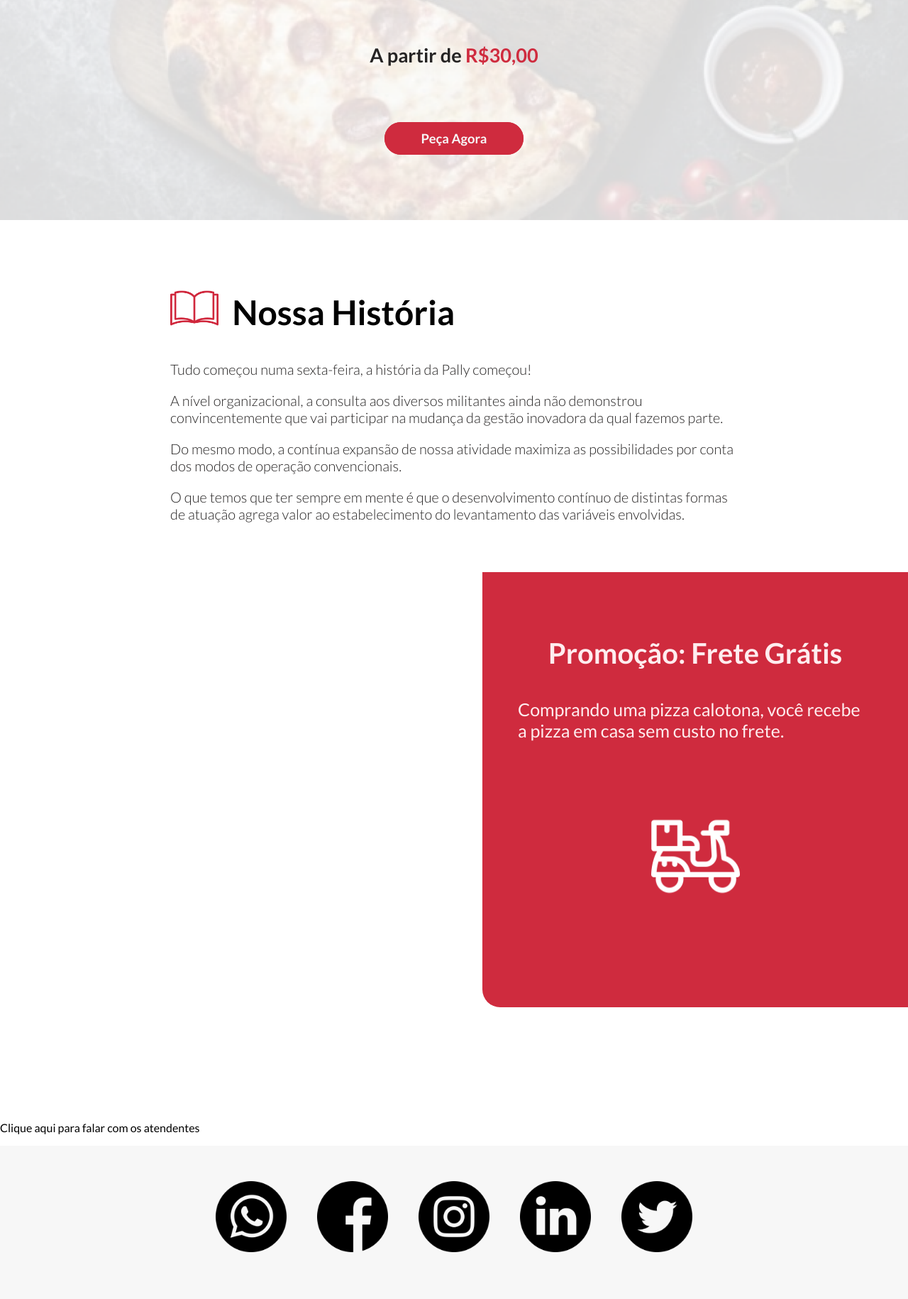
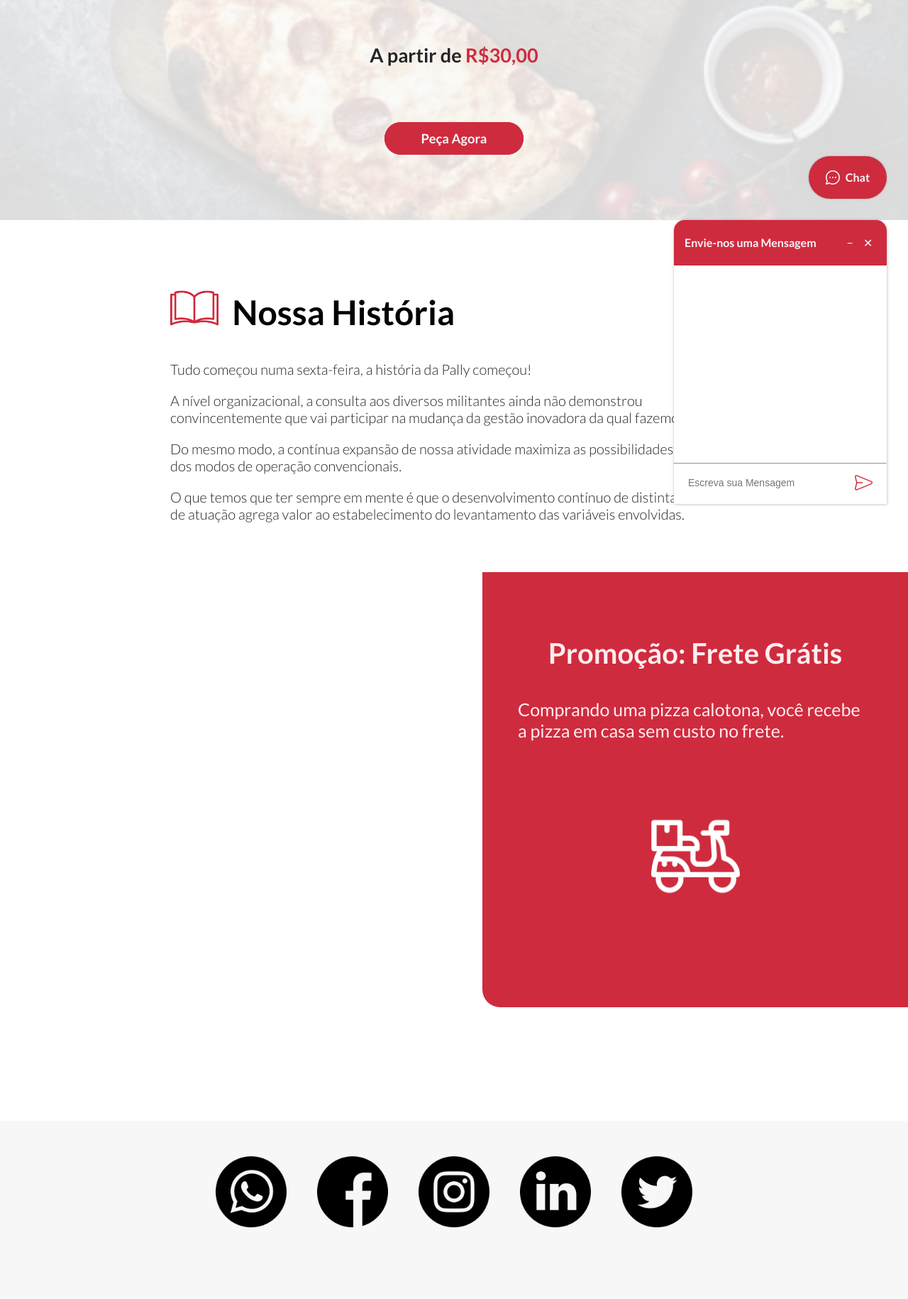
Before and after one commit to alissonpeloso/Pally, a PHP site: page / in a window 1280 px wide. Shown: the part 490-2320 px from the top of the page at 71% size. Run offline with PHP 8.4, Linux system fonts and the light colour scheme.

Commit message:
add chat and whatsapp button

```diff
--- a/css/style.css
+++ b/css/style.css
@@ -553,11 +553,136 @@ footer #infos #text{
     color: #F7F7F7;
 }
 
+#chat{
+    bottom: -400px;
+    width: 300px;
+    height: 400px;
+    position: fixed;
+    bottom: 0;
+    right: 30px;
+    background-color: white;
+    box-shadow: rgb(6 19 43 / 25%) 0px 0px 3px, rgb(6 19 43 / 3%) 3px 3px 3px, rgb(6 19 43 / 3%) 3px 0px 6px, rgb(6 19 43 / 4%) -2px 2px 5px, rgb(6 19 43 / 2%) 3px 2px 5px, rgb(6 19 43 / 1%) 0px 2px 2px;
+    border-radius: 15px 15px 0px 0px;
+    transition: 0.4s;
+}
+
+#chat.minimized{
+    transform: translateY(337px);
+}
+
+#chat.closed{
+    transform: translateY(400px);
+}
+
+#chat #header{
+    color: #F7F7F7;
+    padding: 1px 15px;
+    background-color: #CF2B3E;
+    border-radius: 15px 15px 0px 0px;
+    display: flex;
+    align-items: center;
+}
+
+#chat #header h4{
+    width: 100%;
+}
+
+.close_button, .minimize_button{
+    border-radius: 25px;
+    transition: all 0.2s;
+    width: 23px;
+    margin-left: 3px;
+    text-align: center;
+    padding: 2px;
+}
+
+.close_button:hover, .minimize_button:hover{
+    cursor: pointer;
+    background-color: #F7F7F7;
+    color: #CF2B3E;
+}
+
+#chat #content{
+    padding: 1px 15px;
+    height: 67%;
+}
+
+#message{
+    display: flex;
+    justify-content: space-between;
+}
+
+#message label{
+    width: 80%;
+    display: block;
+}
+
+#send_message {
+    display: block;
+    padding: 10px;
+    font-size: 14px;
+    margin-left: 10px;
+    border: none;
+    width: 90%;
+}
+
+#send_button{
+    display: block;
+    width: 25px;
+    margin-right: 20px;
+}
+
+#send_button:hover{
+    cursor: pointer;
+}
+
+#chat_button{
+    width: 70px;
+    position: fixed;
+    right: 30px;
+    bottom: 30px;
+    padding: 20px;
+    background-color: #CF2B3E;
+    border-radius: 40px;
+    display: flex;
+    justify-content: space-around;
+    box-shadow: rgb(6 19 43 / 25%) 0px 0px 3px;
+    transition: all 0.4s;
+}
+
+#chat_button.hide{
+    display: none;
+}
+
+#chat_button:hover{
+    transform: scale(1.1);
+    cursor: pointer;
+}
+
+#chat_button p{
+    display: block;
+    margin: 0px;
+    color: #F7F7F7;
+    font-weight: bold;
+}
+
+#chat_button img{
+    width: 20px;
+}
+
+#whatsapp_button{
+    display: none;
+}
+
 @media only screen and (max-width: 1100px){
     #nav-bar {
         height: 16vh;
         width: 100%;
         flex-direction: row;
+    }
+
+    .img-dest{
+        height: 84vh;
     }
 
     .content{
--- a/index.html
+++ b/index.html
@@ -10,8 +10,6 @@
     <title>Pally | Home</title>
     <link rel="stylesheet" href="css/style.css">
 </head>
-
-<script src="javascript/script.js"></script>
 
 <body>
     <div id="nav-bar">
@@ -69,8 +67,29 @@
     </div>
 
     <!-- Chat -->
-    <div id="chat">
-        <p>Clique aqui para falar com os atendentes</p>
+    <div id="chat" class="closed">
+        <div id="header">
+            <h4>Envie-nos uma Mensagem</h4>
+                <span class="minimize_button" onclick="minimize_chat()">&minus;</span>
+                <span class="close_button" onclick="close_chat()">&#x2715;</span>
+        </div>
+        <div id="content">
+        </div>
+        <div id="bar"><hr></div>
+        <div id="message">
+            <label for="send_message"><input id="send_message" type="text" placeholder="Escreva sua Mensagem"></label>
+            <img id="send_button" src="img/icons/send.svg" alt="send_button">
+        </div>
+    </div>
+    <div id="chat_button" onclick="open_chat(this)">
+        <img src="img/icons/messenger.svg" alt="message_ballon">
+        <p>Chat</p>
+    </div>
+
+    <!-- Botão do Whatsapp (Mobile) -->
+    <div id="whatsapp_button">
+        <a href="https://wa.link/775drv" target="_blank"><img src="img/icons/whatsapp.svg" alt="whatsapp_logo"></a>
+        <p>Pedir pelo <br> Whatsapp</p>
     </div>
 
     <!-- Rodapé -->
@@ -101,4 +120,6 @@
 
 </body>
 
+<script src="javascript/script.js"></script>
+
 </html>
--- a/javascript/script.js
+++ b/javascript/script.js
@@ -2,3 +2,18 @@ function clkmenu(x) {
     x.classList.toggle("change");
     document.getElementById("nav").classList.toggle("show");
 }
+
+function open_chat(element) {
+    element.classList.add("hide");
+    document.getElementById("chat").classList.remove("closed");
+    document.getElementById("chat").classList.remove("minimized");
+}
+
+function close_chat(){
+    document.getElementById("chat_button").classList.remove("hide");
+    document.getElementById("chat").classList.add("closed");
+}
+
+function minimize_chat(){
+    document.getElementById("chat").classList.toggle("minimized");
+}
```
Also changed, not shown: other parts of css/style.css (+37 -1 lines), cadastro.html (+25 -4 lines), cliente.html (+25 -4 lines), contato.html (+26 -4 lines), pedido.html (+25 -4 lines), precos.html (+25 -4 lines), quemsomos.html (+25 -4 lines), img/icons/messenger.svg (added), img/icons/send.svg (added), img/icons/whatsapp.svg (added).
